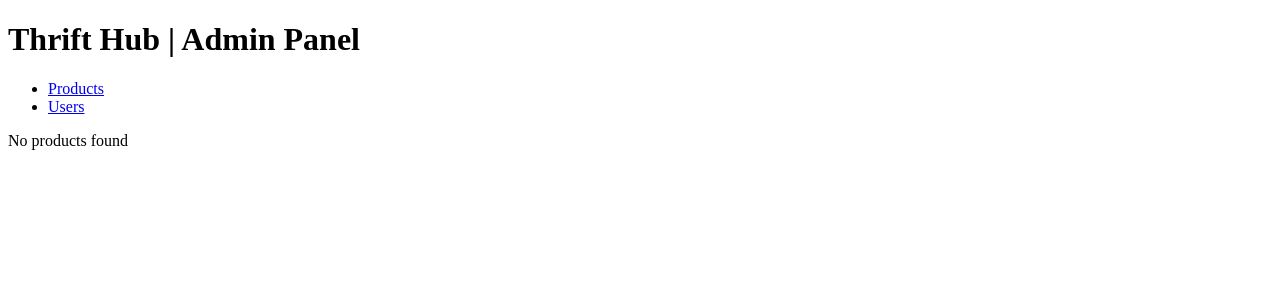
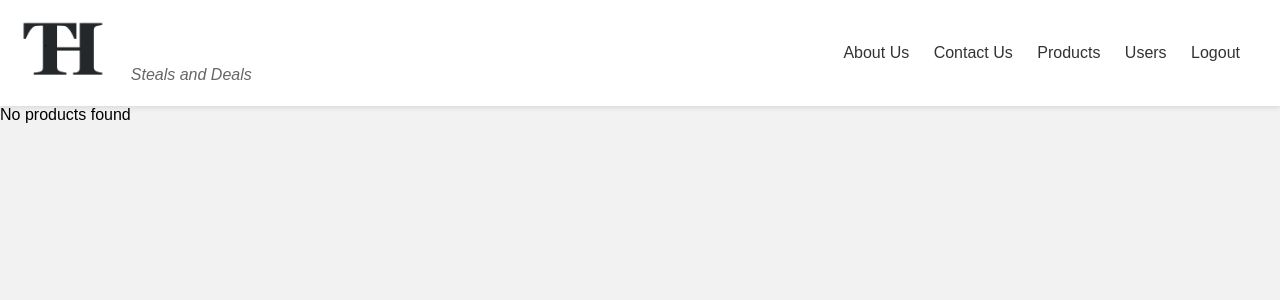
Before and after one commit to SwapnilJain2003/Thrift_hub, a PHP site: page /index.php in a window 1280 px wide. Shown: the top 300 px of the page. Run offline with PHP 8.4, Linux system fonts and the light colour scheme; data that the repository does not hold is empty.

Commit message:
updated admin panel ui

```diff
--- a/index.php
+++ b/index.php
@@ -3,6 +3,9 @@
 
 <head>
 	<title>Thrift Hub | Admin Panel</title>
+	<?php
+	include 'navbar.php';
+	?>
 	<style>
 		table {
 			border-collapse: collapse;
@@ -21,7 +24,7 @@
 		}
 
 		button {
-			background-color: #4CAF50;
+			background-color: #f76707;
 			color: white;
 			padding: 8px 16px;
 			border: none;
@@ -29,21 +32,39 @@
 		}
 
 		button:hover {
-			background-color: #3e8e41;
+			background-color: #e66006;
 		}
 	</style>
 </head>
 
 <body>
-	<h1>Thrift Hub | Admin Panel</h1>
-	<ul>
-		<li><a href="?view=products">Products</a></li>
-		<li><a href="?view=users">Users</a></li>
-	</ul>
+<nav>
+		<div>
+			<a href="homepage.php" id="logo"><img src="img/logo.png" alt="logo" height="60"></a>
+			<span id="tagline">Steals and Deals</span>
+		</div>
+		<div>
+			<a href="about.html">About Us</a>
+			<a href="contactus.html">Contact Us</a>
+			<a href="?view=products">Products</a>
+			<a href="?view=users">Users</a>
+			<a href="logout.php">Logout</a>
+
+			<!-- <button id="login" onclick="gotologin()">Login/Register</button> -->
+            <script>
+                function gotologin(){
+                    window.location.href = "login.php";
+                }
+            </script>
+		</div>
+	</nav>
+
 	<?php
 	// Check which view to display
 	$view = $_GET['view'] ?? 'products';
 	if ($view == 'users') {
+		?>
+		<?php
 		include('users.php');
 	} else {
 		include('products.php');
```
